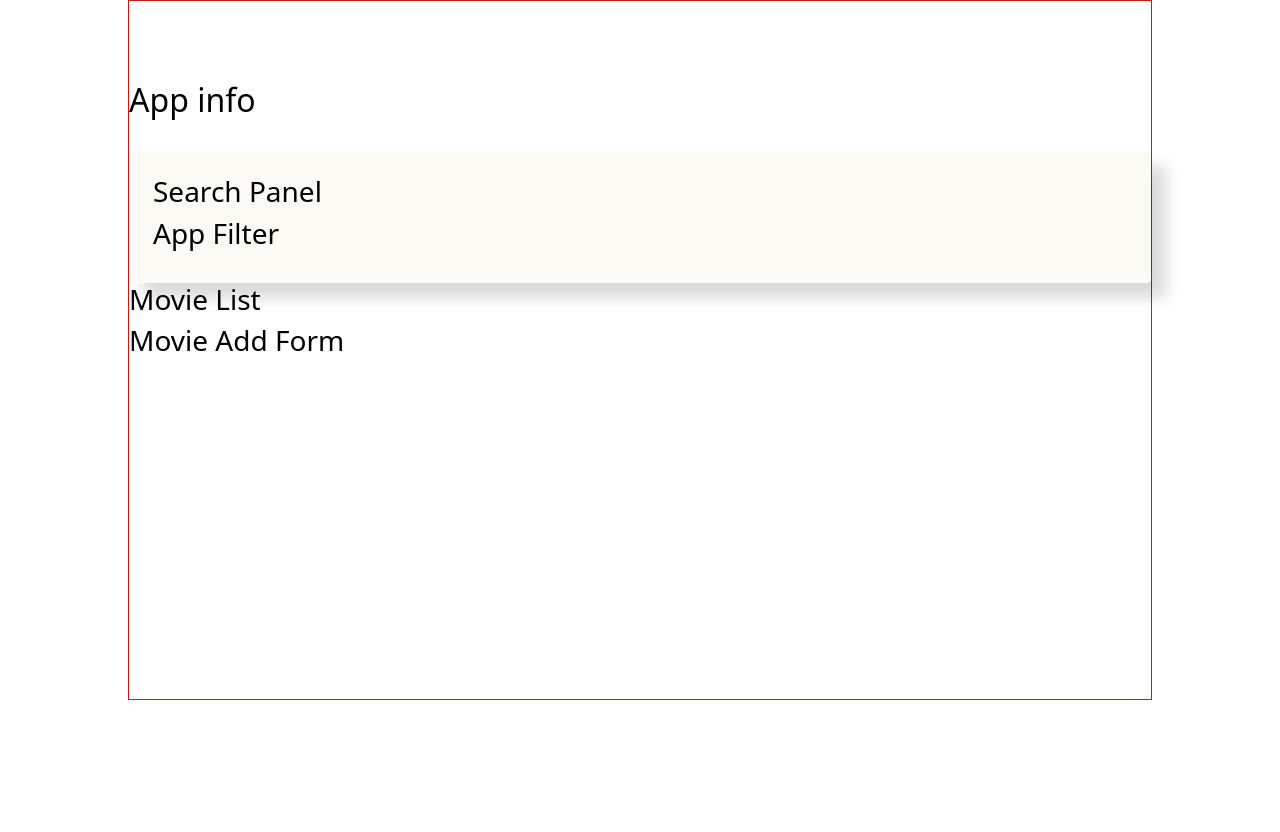
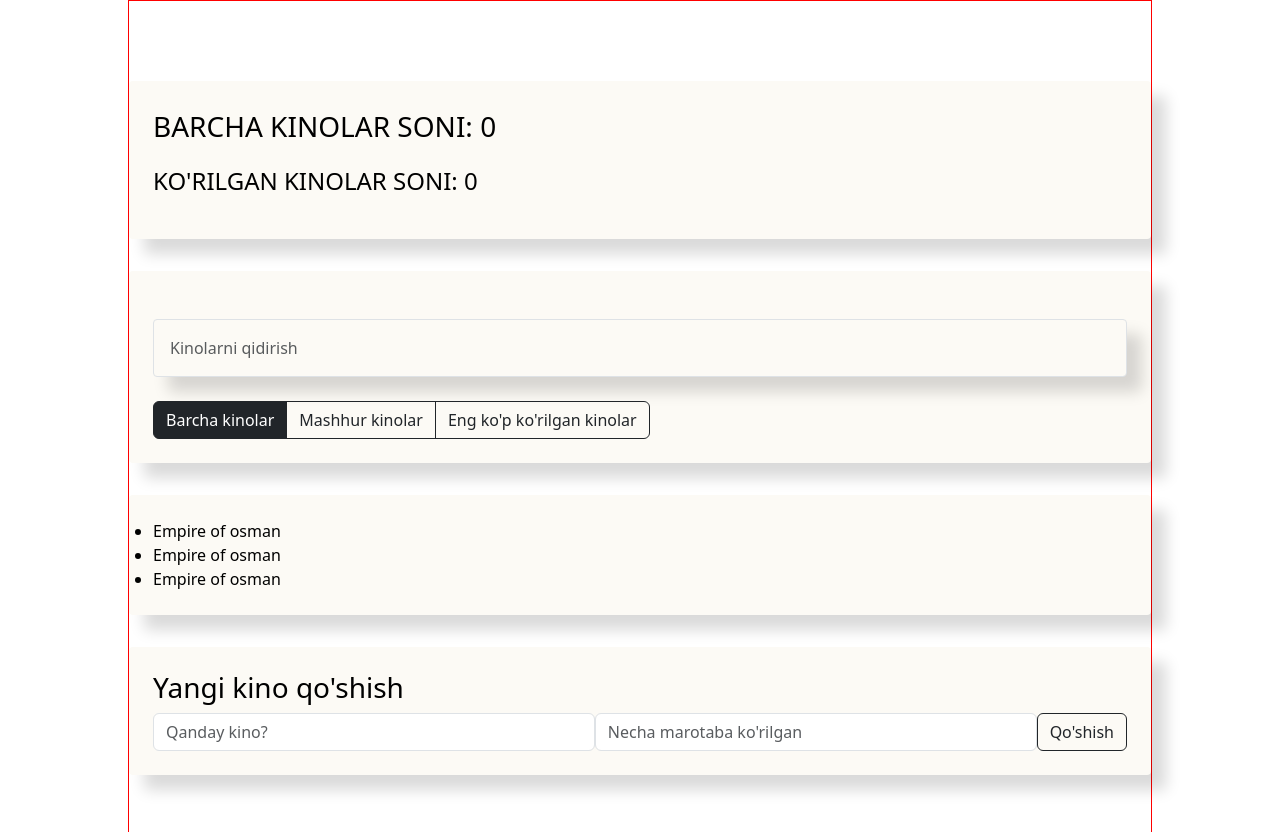
Before and after one commit to shirinboyevjavohir/vue, a Vue app in the folder todoApp/: page / in a window 1280 px wide. Shown: the top 832 px of the page. Before the commit the page ends 800 px from the top, so only its background shows below. Built offline with nearby package versions, Linux system fonts and the light colour scheme.

Commit message:
componentlarga malumot qoshildi va style berib chiqildi

```diff
--- a/todoApp/src/components/app-filter/AppFilter.vue
+++ b/todoApp/src/components/app-filter/AppFilter.vue
@@ -1,5 +1,11 @@
 <template>
-  <h3>App Filter</h3>
+  <div class="btn-group">
+    <button class="btn btn-dark" type="button">Barcha kinolar</button>
+    <button class="btn btn-outline-dark" type="button">Mashhur kinolar</button>
+    <button class="btn btn-outline-dark" type="button">
+      Eng ko'p ko'rilgan kinolar
+    </button>
+  </div>
 </template>
 
 <script>
--- a/todoApp/src/components/app-info/AppInfo.vue
+++ b/todoApp/src/components/app-info/AppInfo.vue
@@ -1,9 +1,19 @@
 <template>
-  <h2>App info</h2>
+  <div class="app-info">
+    <p class="fs-3 text-uppercase">Barcha kinolar soni: 0</p>
+    <p class="fs-4 text-uppercase">Ko'rilgan kinolar soni: 0</p>
+  </div>
 </template>
 
 <script>
 export default {};
 </script>
 
-<style></style>
+<style scoped>
+.app-info {
+  padding: 1.5rem;
+  border-radius: 4px;
+  box-shadow: 15px 15px 15px rgba(0, 0, 0, 0.15);
+  background-color: #fcfaf5;
+}
+</style>
--- a/todoApp/src/components/movie-add-form/MovieAddForm.vue
+++ b/todoApp/src/components/movie-add-form/MovieAddForm.vue
@@ -1,9 +1,32 @@
 <template>
-  <h3>Movie Add Form</h3>
+  <div class="movie-add-form">
+    <h3>Yangi kino qo'shish</h3>
+    <form action="" class="add-form d-flex">
+      <input
+        type="text"
+        class="form-control new-movie-label"
+        placeholder="Qanday kino?"
+      />
+      <input
+        type="text"
+        class="form-control new-movie-label"
+        placeholder="Necha marotaba ko'rilgan"
+      />
+      <button class="btn btn-outline-dark" type="submit">Qo'shish</button>
+    </form>
+  </div>
 </template>
 
 <script>
 export default {};
 </script>
 
-<style></style>
+<style scoped>
+.movie-add-form {
+  margin-top: 2rem;
+  padding: 1.5rem;
+  background-color: #fcfaf5;
+  border-radius: 4px;
+  box-shadow: 15px 15px 15px rgba(0, 0, 0, 0.15);
+}
+</style>
--- /dev/null
+++ b/todoApp/src/components/movie-list-item/MovieListItem.vue
@@ -0,0 +1,9 @@
+<template>
+  <li>Empire of osman</li>
+</template>
+
+<script>
+export default {};
+</script>
+
+<style></style>
--- a/todoApp/src/components/movie-list/MovieList.vue
+++ b/todoApp/src/components/movie-list/MovieList.vue
@@ -1,9 +1,26 @@
 <template>
-  <h3>Movie List</h3>
+  <ul class="movie-list list-group">
+    <movie-list-item />
+    <movie-list-item />
+    <movie-list-item />
+  </ul>
 </template>
 
 <script>
-export default {};
+import MovieListItem from "../movie-list-item/MovieListItem.vue";
+export default {
+  components: {
+    MovieListItem,
+  },
+};
 </script>
 
-<style></style>
+<style scoped>
+.movie-list {
+  margin-top: 2rem;
+  padding: 1.5rem;
+  background-color: #fcfaf5;
+  border-radius: 4px;
+  box-shadow: 15px 15px 15px rgba(0, 0, 0, 0.15);
+}
+</style>
--- a/todoApp/src/components/search-panel/SearchPanel.vue
+++ b/todoApp/src/components/search-panel/SearchPanel.vue
@@ -1,9 +1,21 @@
 <template>
-  <h3>Search Panel</h3>
+  <input
+    type="text"
+    class="form-control search-input"
+    placeholder="Kinolarni qidirish"
+  />
 </template>
 
 <script>
 export default {};
 </script>
 
-<style></style>
+<style scoped>
+.search-input {
+  margin: 1.5rem 0;
+  padding: 1rem;
+  background-color: #fcfaf5;
+  border-radius: 4px;
+  box-shadow: 15px 15px 15px rgba(0, 0, 0, 0.15);
+}
+</style>
```
